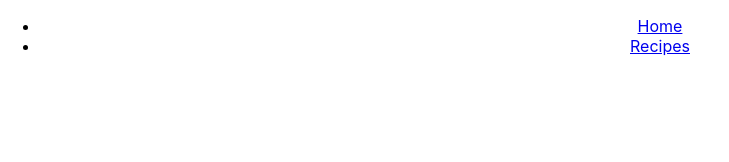
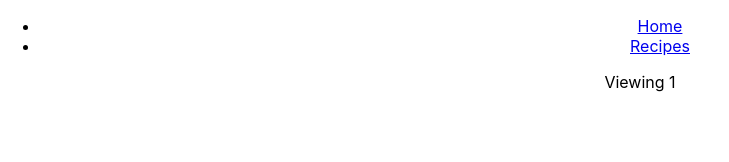
Before and after one commit to jabbrowocky/CrescendoRecipeApiChallenge, a React (Create React App) app: page /view/1 in a window 1280 px wide. Shown: the top 162 px of the page, without its empty margins (0-729 px from the left). Built offline with nearby package versions, Linux system fonts and the light colour scheme.

Commit message:
implemented basic 'view item component' and parameter based routing into routes

```diff
--- a/src/App.js
+++ b/src/App.js
@@ -2,7 +2,9 @@ import React from 'react';
 import './App.css';
 import ListView from './Components/ListView';
 import Home from './Components/Home';
+import ViewItem from './Components/ViewItem';
 import {Switch,Route,Link} from 'react-router-dom';
+
 
 function App() {
   return (
@@ -17,6 +19,7 @@ function App() {
             </li>
           </ul>
         </nav>
+
         <Switch>
           <Route exact path="/">
             <Home />
@@ -24,6 +27,8 @@ function App() {
           <Route path="/recipes">
             <ListView />
           </Route>
+          <Route path="/view/:id" component={ViewItem} />
+
         </Switch>
 
     </div>
--- a/src/Components/ListView/index.js
+++ b/src/Components/ListView/index.js
@@ -1,6 +1,7 @@
 import React, { Component } from 'react';
 import Spinner from '../Spinner/index';
 import './listview.css';
+import {Link} from 'react-router-dom';
 
 export default class ListView extends Component {
     constructor(props){
@@ -21,14 +22,16 @@ export default class ListView extends Component {
     }
     render(){
         const { data, loading } = this.state;
+
         if(loading === true) return <Spinner />;
 
         return(
             <div>
             {
                 data.map(recipe => {
+
                     return(
-                        <div key={recipe.uuid} className="list-item">{recipe.title}</div>
+                        <div key={recipe.uuid} className="list-item">{recipe.title}<Link to={`/view/${recipe.uuid}`}>View</Link></div>
                     );
                 })
             }
--- /dev/null
+++ b/src/Components/ViewItem/index.js
@@ -0,0 +1,11 @@
+import React from 'react';
+import {useParams} from 'react-router-dom';
+
+export default function ViewItem() {
+    const { id } = useParams();
+    return(
+        <div>
+            Viewing {id}
+        </div>
+    )
+}
```
Also changed, not shown: src/Components/SideNav/index.js (added), src/Components/ViewItem/viewitem.css (added).
